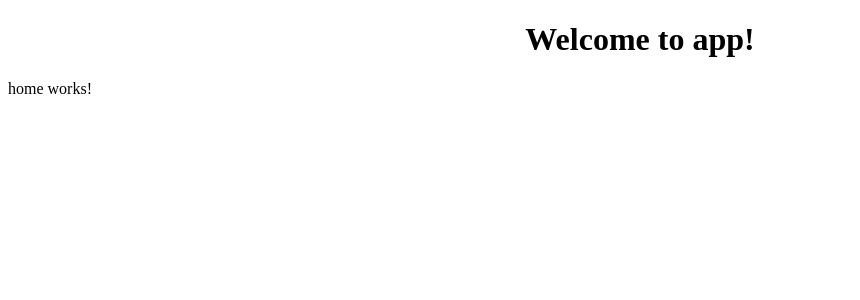
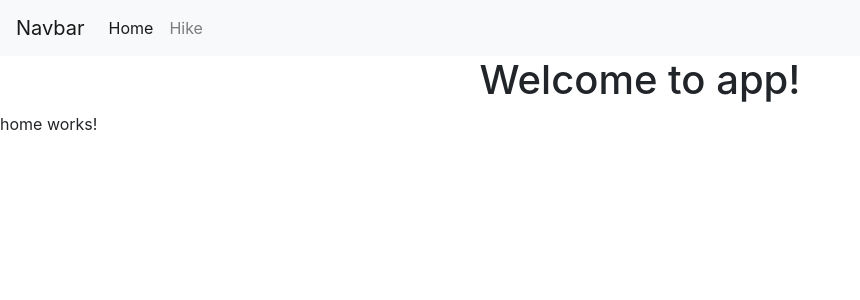
Before and after one commit to boukhemis11/rando, an Angular app in the folder ngRando/: page /home in a window 1280 px wide. Shown: the top 300 px of the page, without its empty margins (0-860 px from the left). Built offline with nearby package versions, Linux system fonts and the light colour scheme.

Commit message:
add navBar

```diff
--- a/ngRando/src/app/app.component.html
+++ b/ngRando/src/app/app.component.html
@@ -1,13 +1,26 @@
 <!--The content below is only a placeholder and can be replaced.-->
-<div style="text-align:center">
-  <h1>
-    Welcome to {{ title }}!
-  </h1>
 
-</div>
-<router-outlet></router-outlet>
-<div *ngFor="let hike of hikes">
 
-  {{hike.name}}
+<nav class="navbar navbar-expand-lg navbar-light bg-light">
+    <a class="navbar-brand" href="#">Navbar</a>
+    <button class="navbar-toggler" type="button" data-toggle="collapse" data-target="#navbarNav" aria-controls="navbarNav" aria-expanded="false" aria-label="Toggle navigation">
+      <span class="navbar-toggler-icon"></span>
+    </button>
+    <div class="collapse navbar-collapse" id="navbarNav">
+      <ul class="navbar-nav">
+        <li class="nav-item active">
+          <a class="nav-link" routerLink="/home">Home <span class="sr-only">(current)</span></a>
+        </li>
+        <li class="nav-item">
+          <a class="nav-link" routerLink="/hike">Hike</a>
+        </li>
+      </ul>
+    </div>
+  </nav>
+  <div style="text-align:center">
+      <h1>
+        Welcome to {{ title }}!
+      </h1>
 
-</div>
+    </div>
+    <router-outlet></router-outlet>
--- a/ngRando/src/index.html
+++ b/ngRando/src/index.html
@@ -7,6 +7,7 @@
 
   <meta name="viewport" content="width=device-width, initial-scale=1">
   <link rel="icon" type="image/x-icon" href="favicon.ico">
+  <link rel="stylesheet" href="https://maxcdn.bootstrapcdn.com/bootstrap/4.0.0/css/bootstrap.min.css" integrity="sha384-Gn5384xqQ1aoWXA+058RXPxPg6fy4IWvTNh0E263XmFcJlSAwiGgFAW/dAiS6JXm" crossorigin="anonymous">
 </head>
 <body>
   <app-root></app-root>
```
